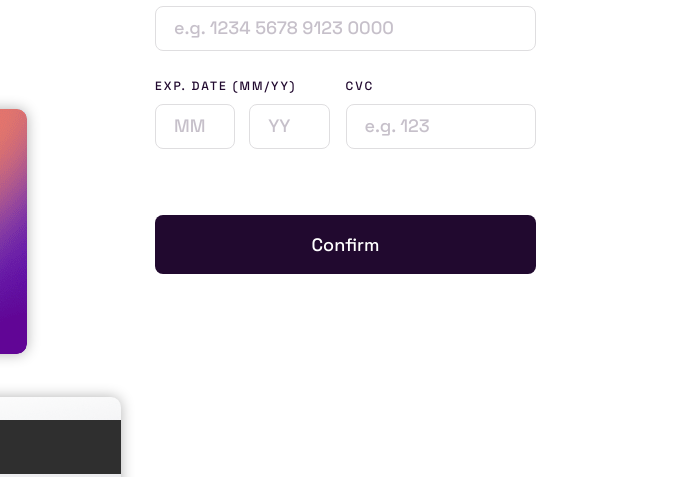
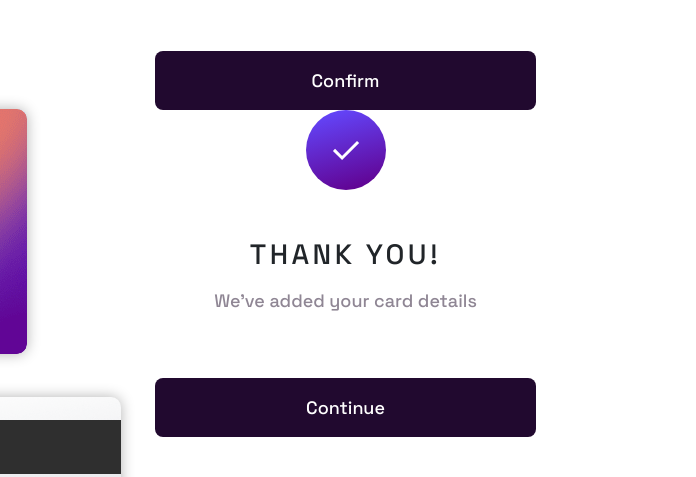
Before and after one commit to pkozlowska/card-details-form, a website: page index.html in a window 1280 px wide. Shown: the part 323-800 px from the top of the page, 584-1280 px from the left. Drawn offline with nearby package versions, Linux system fonts and the light colour scheme.

Commit message:
Styling of submitted view

```diff
--- a/index.html
+++ b/index.html
@@ -116,16 +116,16 @@
           </div>
           <button
             type="submit"
-            class="confirm-btn border-0 py-3 w-100 text-white"
+            class="button-cta confirm-btn border-0 py-3 w-100 text-white"
           >
             Confirm
           </button>
         </form>
-        <div class="formSubmittedView">
+        <div class="form-submitted-view text-center">
           <img src="images/icon-complete.svg" alt="Completed" />
-          <h2>Thank you!</h2>
+          <h2 class="text-uppercase mt-5 mb-3">Thank you!</h2>
           <p>We've added your card details</p>
-          <button type="button">Continue</button>
+          <button type="button" class="button-cta continue-btn border-0 py-3 w-100 text-white">Continue</button>
         </div>
       </main>
     </div>
--- a/styles.css
+++ b/styles.css
@@ -11,6 +11,7 @@
   --deep-violet-color: #21092f;
   --red-color: #ff5050;
   --light-grey: #dfdee0;
+  --dark-grey: #8F8694;
 
   /*SIZES*/
   --mobile-card-width: 17.8125rem;
@@ -28,10 +29,10 @@
   font-family: "Space Grotesk", sans-serif;
   font-weight: 500;
 }
-
-.formSubmittedView {
+/*
+.form-submitted-view {
   display: none;
-}
+} */
 
 .card-view {
   background-image: url("images/bg-main-desktop.png");
@@ -120,11 +121,28 @@ input {
   margin-left: 1rem;
 }
 
-.confirm-btn {
+.button-cta {
   background-color: var(--deep-violet-color);
   border-radius: 0.5rem;
   font-size: var(--main-font-size);
+}
+
+.confirm-btn {
   margin-top: 2.5rem;
+}
+
+.form-submitted-view > h2 {
+  letter-spacing: 3.422px;
+  font-size: var(--big-font-size);
+}
+
+.form-submitted-view > p {
+  color: var(--dark-grey);
+  font-size: var(--main-font-size);
+}
+
+.continue-btn {
+  margin-top: 3rem;
 }
 
 @media screen and (min-width: 992px) {
@@ -205,6 +223,10 @@ input {
   .confirm-btn {
     margin-top: 1.75rem;
   }
+
+  .form-submitted-view {
+    margin-top: 5.6875rem;
+  }
 }
 
 .footer-container > p > a {
```
